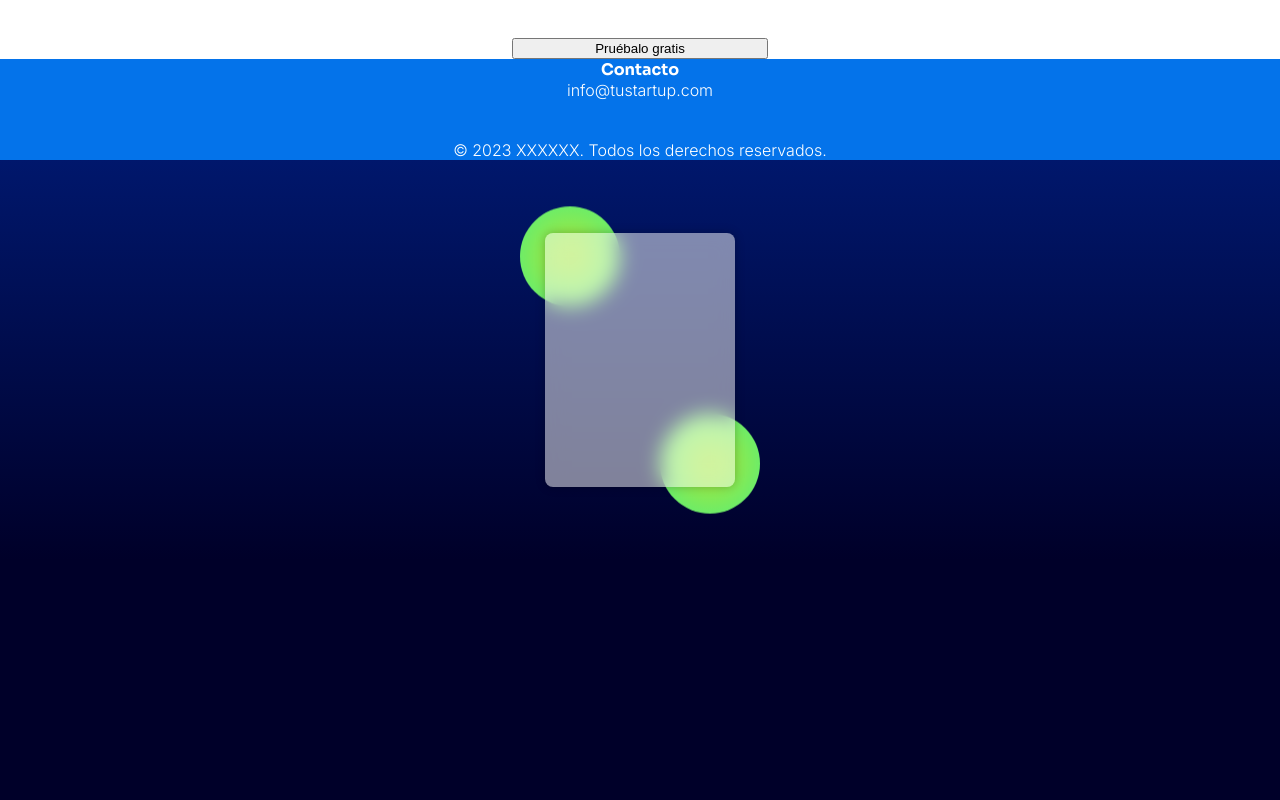
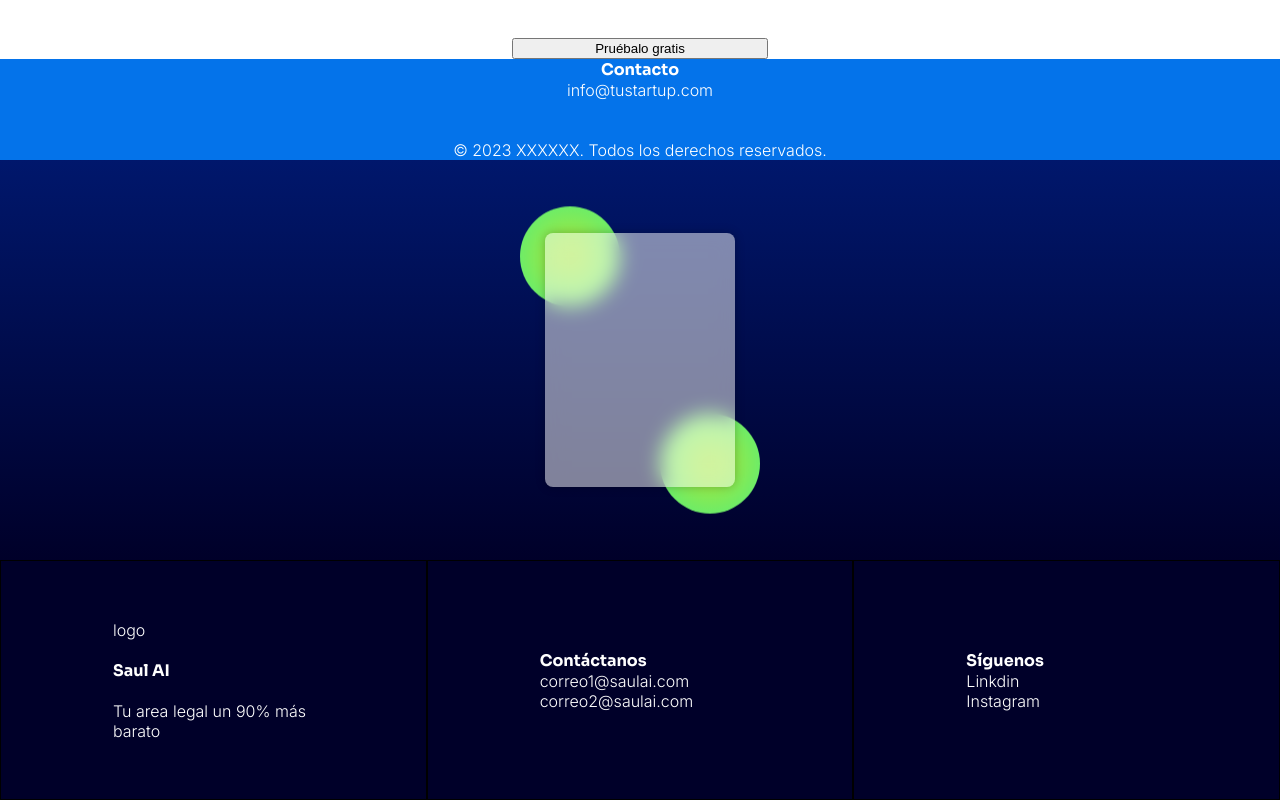
Before and after one commit to martinnss/cheap-flights, a React (Create React App) app in the folder frontend/: page / in a window 1280 px wide. Shown: the part 4499-5299 px from the top of the page. Built offline with nearby package versions, Linux system fonts and the light colour scheme.

Commit message:
wip footer

```diff
--- a/frontend/src/Containers/Footer.jsx
+++ b/frontend/src/Containers/Footer.jsx
@@ -4,12 +4,43 @@ import styled from 'styled-components'
 const FooterContainer = styled.div`
     background-color: var(--darkblue);
     height:30vh;
+    color:white;
 `
+const Container = styled.div`
+  display: flex;
+  width: 100vw;
+  height: 100%;
+`;
 
+const Column = styled.div`
+  flex: 1;
+  display: flex;
+  flex-direction: column; /* Asegura que los elementos se apilen verticalmente */
+  justify-content: center;
+  align-items: left;
+  border: 1px solid black;
+  padding: 0 7rem;
+`;
 const Footer = () => {
   return (
     <FooterContainer>
-
+    <Container>
+      <Column>
+        <p>logo</p> <br />
+        <h1>Saul AI</h1> <br />
+        <p>Tu area legal un 90% más barato</p>
+      </Column>
+      <Column>
+        <h3>Contáctanos</h3>
+          <p>correo1@saulai.com</p>
+          <p>correo2@saulai.com</p>
+      </Column>
+      <Column>
+        <h3>Síguenos</h3>
+          <p>Linkdin</p>
+          <p>Instagram</p>
+      </Column>
+    </Container>
     </FooterContainer>
   )
 }
```
